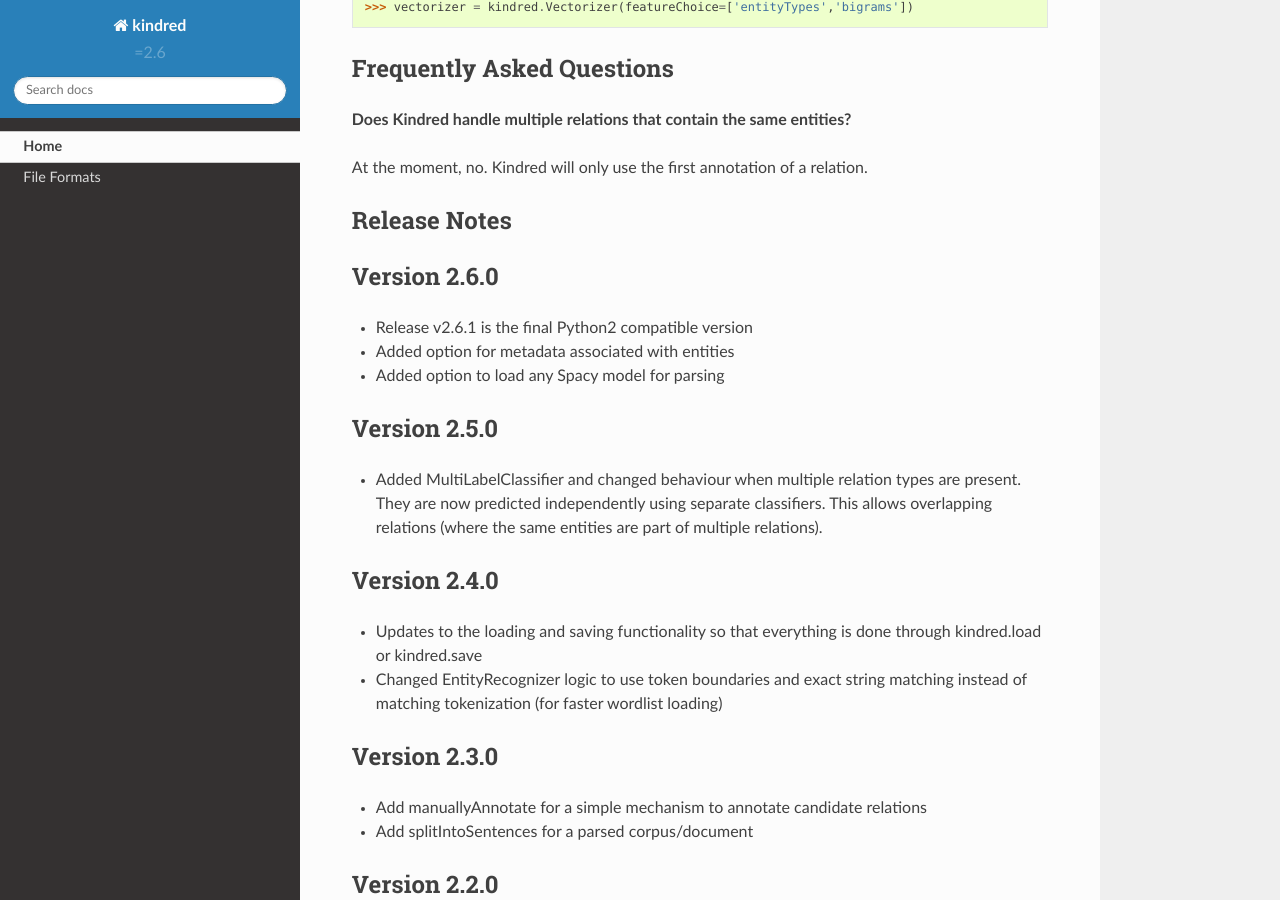
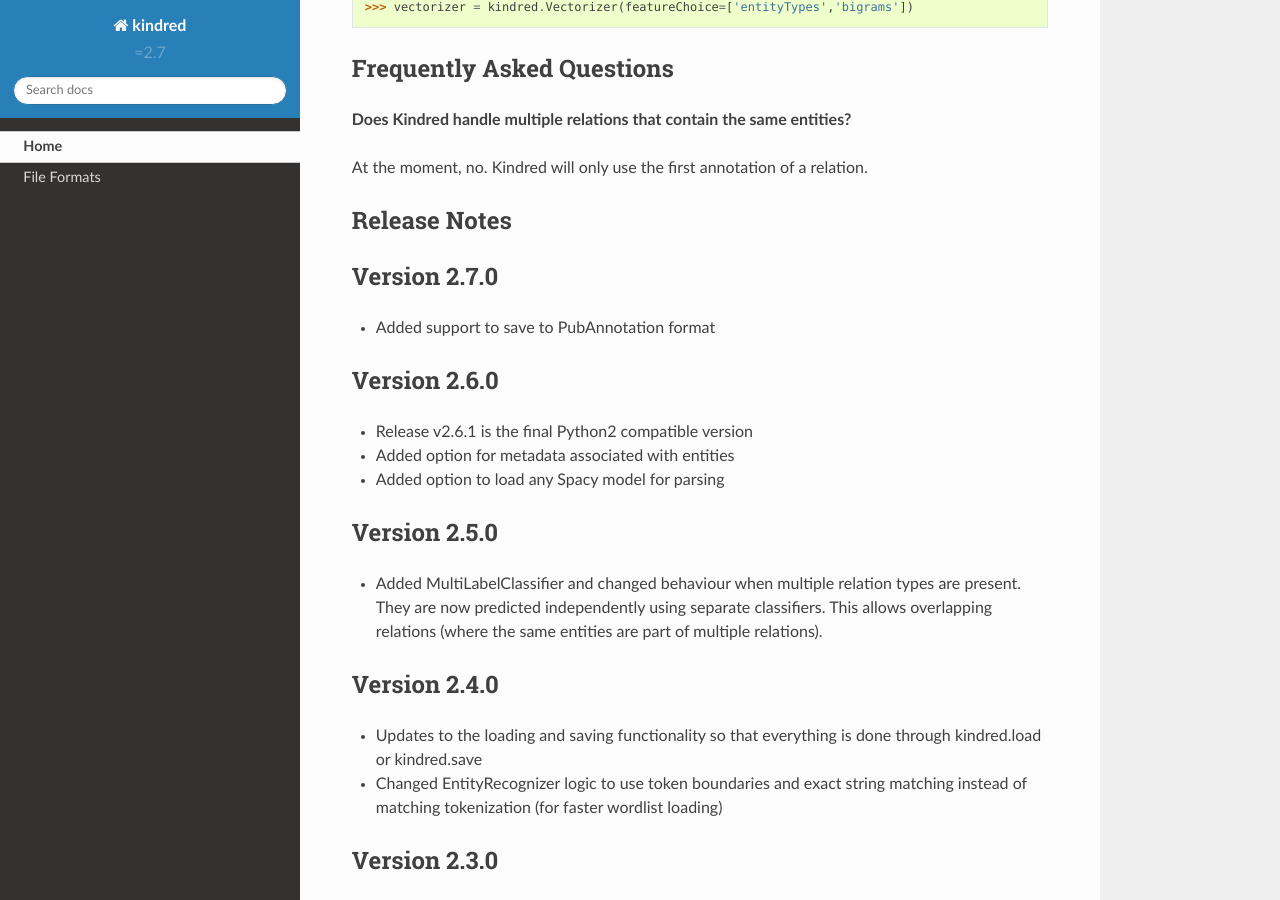
Before and after one commit to jakelever/kindred, a Sphinx documentation site: the page built from docs/index.rst, in a window 1280 px wide and 900 px high, scrolled down 4471 px. Built offline with Sphinx 7.4.7 and the Read the Docs theme 2.0.0, drawn with Linux system fonts in a browser that asks for light colours; formulas are drawn with MathJax 3.

Commit message:
Bump version to v2.7.0

```diff
--- a/docs/index.rst
+++ b/docs/index.rst
@@ -171,6 +171,10 @@
 Release Notes
 -------------
 
+Version 2.7.0
+-------------
+- Added support to save to PubAnnotation format
+
 Version 2.6.0
 -------------
 - Release v2.6.1 is the final Python2 compatible version
--- a/setup.py
+++ b/setup.py
@@ -9,7 +9,7 @@
 if sys.version_info[0] < 3:
 	raise Exception("PubRunner requires Python 3")
 
-VERSION='2.6.4'
+VERSION='2.7.0'
 
 here = path.abspath(path.dirname(__file__))
 
```
